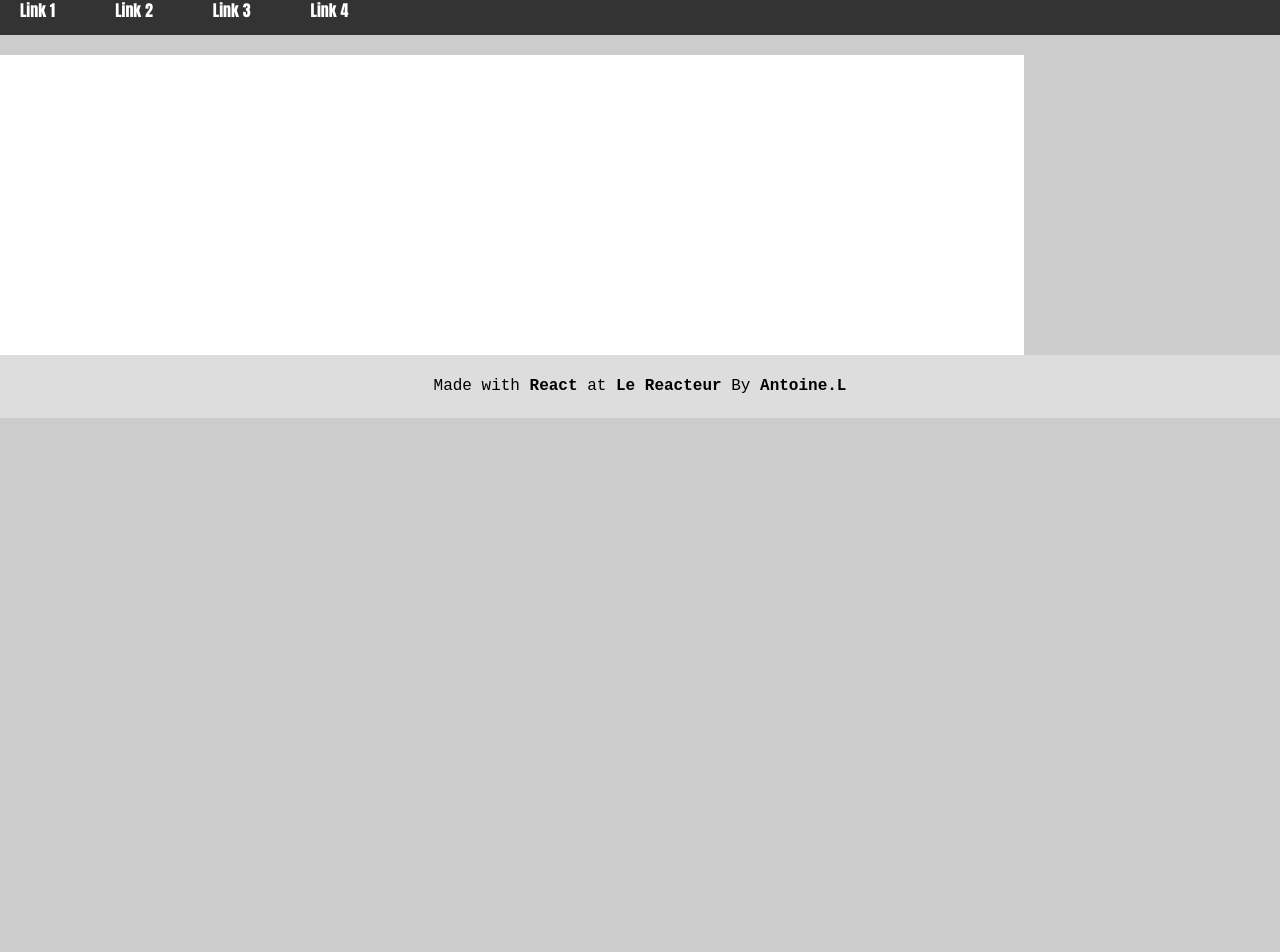
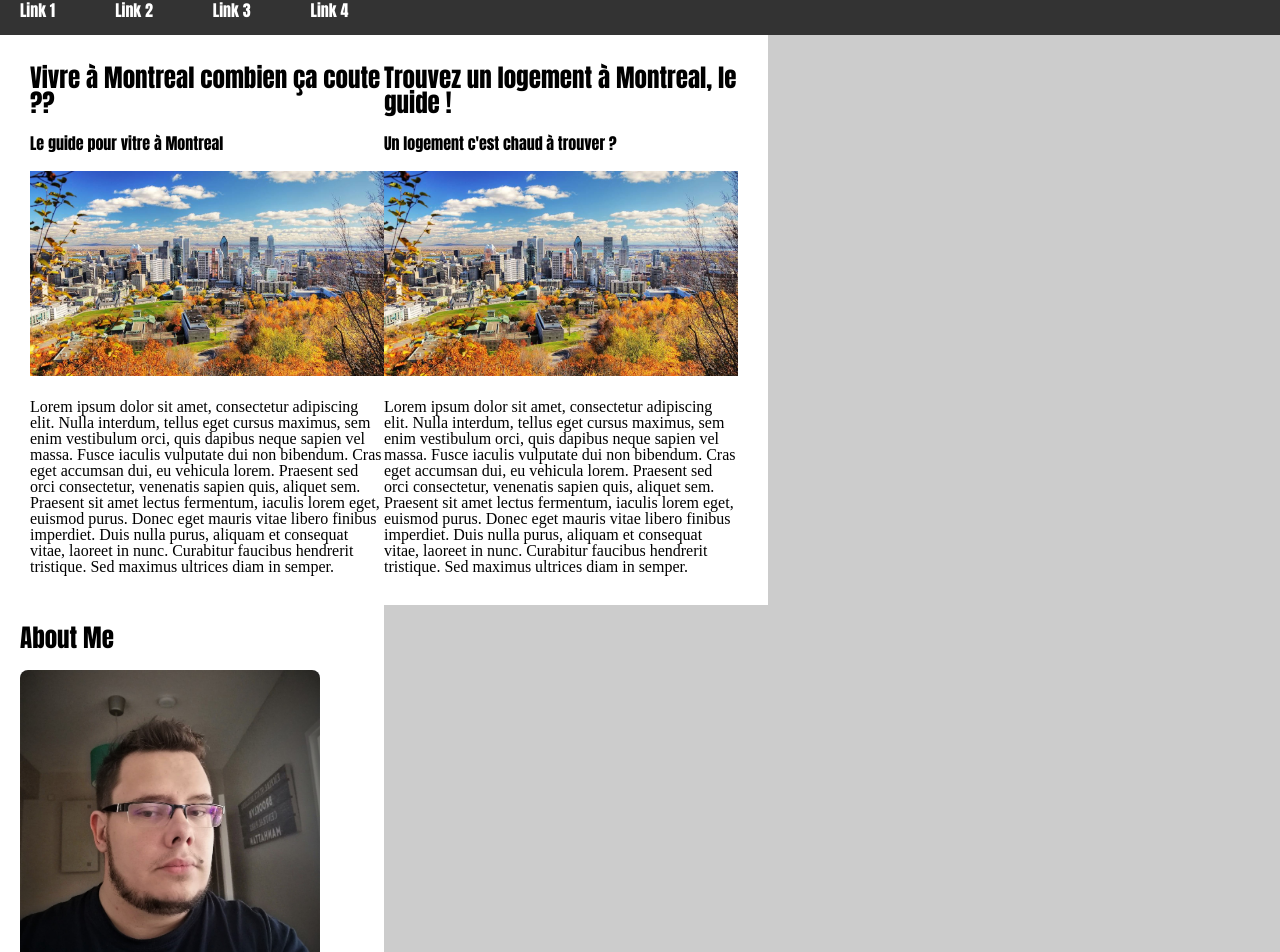
Before and after one commit to LeloupA94/react-my-blog, a React app: page / in a window 1280 px wide. Shown: the part 175-1127 px from the top of the page. Before the commit the page ends 800 px from the top, so only its background shows below. Built offline with nearby package versions, Linux system fonts and the light colour scheme; the HTML template or start-up script is replaced by a standard one.

Commit message:
ajout des articles et about me

```diff
--- a/src/App.css
+++ b/src/App.css
@@ -24,6 +24,13 @@ h2 {
   font-family: Impact, Haettenschweiler, "Arial Narrow Bold", sans-serif;
   color: black;
   margin-top: 0px;
+}
+
+h3 {
+  font-size: 16px;
+  font-family: Impact, Haettenschweiler, "Arial Narrow Bold", sans-serif;
+  color: black;
+  margin: 20px 0;
 }
 
 header {
@@ -65,25 +72,47 @@ li {
   float: right;
   margin-right: 20px;
 }
-.content {
+.contenu {
+  margin-bottom: 40px;
+}
+.article {
+  width: 60%;
   display: flex;
-  width: 100%;
-}
-.MainContent {
-  width: 40%;
-  height: 300px;
+  justify-content: space-between;
   background: white;
-  margin-top: 20px;
-  display: flex;
+  padding: 30px;
 }
 
-.SideContent {
-  width: 40%;
-  height: 300px;
-  background: white;
-  margin-top: 20px;
+.article img {
+  width: 100%;
+  height: 150;
+  margin-bottom: 20px;
 }
 
+.infos {
+  width: 30%;
+  display: flex;
+  justify-content: space-around;
+  background: white;
+  padding: 20px;
+}
+
+.infos h2 {
+  margin-bottom: 20px;
+}
+
+.infos img {
+  width: 300px;
+  height: 300px;
+  object-fit: cover;
+  border-radius: 8px;
+}
+
+.infos p {
+  font-size: 15px;
+  margin-top: 10px;
+  font-family: Arial, Helvetica, sans-serif;
+}
 footer {
   width: 100%;
   height: 63px;
--- /dev/null
+++ b/src/components/AboutMe.jsx
@@ -0,0 +1,15 @@
+import Infos from "./Infos";
+const AboutMe = () => {
+  return (
+    <main className="infos">
+      <Infos
+        className="Item1"
+        Title="About Me"
+        Picture=""
+        Description="Hello, moi c'est Antoine, jeune dev web. J'apprend le Javascript, le HTML/CSS, le React  et React Native au Reacteur à paris.
+        "
+      />
+    </main>
+  );
+};
+export default AboutMe;
--- /dev/null
+++ b/src/components/Articles.jsx
@@ -0,0 +1,12 @@
+import Photo from "../assets/montreal.jpeg";
+const Articles = (props) => {
+  return (
+    <div className={props.className}>
+      <h2>{props.Title}</h2>
+      <h3>{props.Subtitle}</h3>
+      <img src={Photo} alt="" />
+      <p>{props.Description}</p>
+    </div>
+  );
+};
+export default Articles;
--- a/src/components/Content.jsx
+++ b/src/components/Content.jsx
@@ -1,12 +1,12 @@
+import MainContent from "./MainContent";
+import SideContent from "./SideContent";
+
 const Content = () => {
   return (
     <>
-      <div className="content">
-        <div className="MainContent">
-          <div className="article-1"></div>
-          <div className="article-2"></div>
-        </div>
-        <div className="SideContent"></div>
+      <div className="contenu">
+        <MainContent />
+        <SideContent />
       </div>
     </>
   );
--- /dev/null
+++ b/src/components/Infos.jsx
@@ -0,0 +1,11 @@
+import Picture from "../assets/moi.jpeg";
+const Infos = (props) => {
+  return (
+    <div className={props.className}>
+      <h2>{props.Title}</h2>
+      <img src={Picture} alt="" />
+      <p>{props.Description}</p>
+    </div>
+  );
+};
+export default Infos;
--- /dev/null
+++ b/src/components/MainContent.jsx
@@ -0,0 +1,24 @@
+import Articles from "./Articles";
+const MainContent = () => {
+  return (
+    <main className="article">
+      <Articles
+        className="article1"
+        Title="Vivre à Montreal combien ça coute ??"
+        Subtitle="Le guide pour vitre à Montreal"
+        Picture="Australie"
+        Description="Lorem ipsum dolor sit amet, consectetur adipiscing elit. Nulla interdum, tellus eget cursus maximus, sem enim vestibulum orci, quis dapibus neque sapien vel massa. Fusce iaculis vulputate dui non bibendum. Cras eget accumsan dui, eu vehicula lorem. Praesent sed orci consectetur, venenatis sapien quis, aliquet sem. Praesent sit amet lectus fermentum, iaculis lorem eget, euismod purus. Donec eget mauris vitae libero finibus imperdiet. Duis nulla purus, aliquam et consequat vitae, laoreet in nunc. Curabitur faucibus hendrerit tristique. Sed maximus ultrices diam in semper.
+        "
+      />
+      <Articles
+        className="article2"
+        Title="Trouvez un logement à Montreal, le guide !"
+        Subtitle="Un logement c'est chaud à trouver ?"
+        Picture="Australie"
+        Description="Lorem ipsum dolor sit amet, consectetur adipiscing elit. Nulla interdum, tellus eget cursus maximus, sem enim vestibulum orci, quis dapibus neque sapien vel massa. Fusce iaculis vulputate dui non bibendum. Cras eget accumsan dui, eu vehicula lorem. Praesent sed orci consectetur, venenatis sapien quis, aliquet sem. Praesent sit amet lectus fermentum, iaculis lorem eget, euismod purus. Donec eget mauris vitae libero finibus imperdiet. Duis nulla purus, aliquam et consequat vitae, laoreet in nunc. Curabitur faucibus hendrerit tristique. Sed maximus ultrices diam in semper.
+        "
+      />
+    </main>
+  );
+};
+export default MainContent;
--- /dev/null
+++ b/src/components/SideContent.jsx
@@ -0,0 +1,10 @@
+import AboutMe from "./AboutMe";
+
+const Content = () => {
+  return (
+    <>
+      <AboutMe />
+    </>
+  );
+};
+export default Content;
```
Also changed, not shown: src/assets/moi.jpeg (added), src/assets/montreal.jpeg (added).
